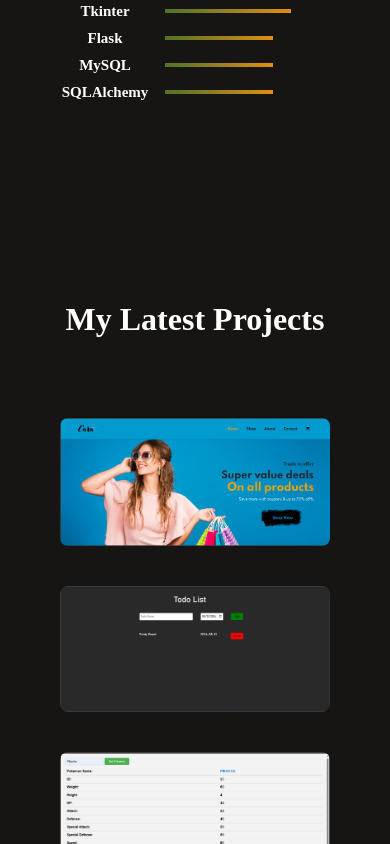
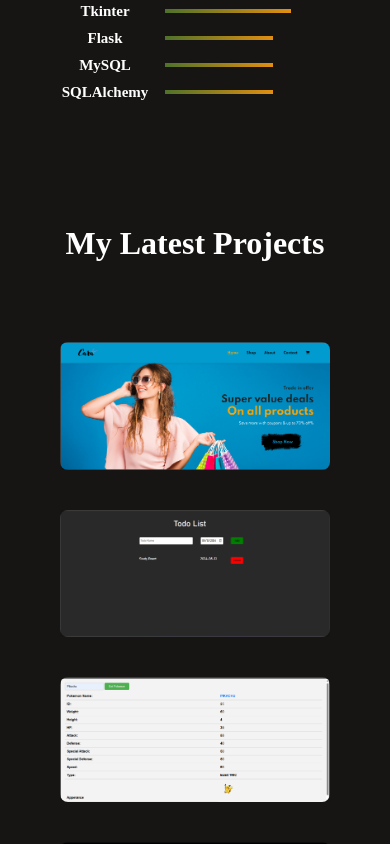
Before and after one commit to thinun/React-Portfolio, a React (Vite) app: page / in a window 390 px wide. Shown: the part 1860-2704 px from the top of the page. Built offline with nearby package versions, Linux system fonts and the light colour scheme.

Commit message:
projects buttons

```diff
--- a/src/Components/MyProjects/MyProjects.css
+++ b/src/Components/MyProjects/MyProjects.css
@@ -95,7 +95,7 @@
 /* Responsive Design */
 @media (max-width: 1024px) {
     .my-projects {
-        height: 140vh;
+        height: 50vh;
     }
 
     .projects-container {
@@ -103,13 +103,13 @@
     }
 }
 
+
 @media (max-width: 767px) {
     .projects-container {
         grid-template-columns: 1fr;
     }
 
     .my-projects {
-        margin-top: 250px;
-        height: auto;
+        height: 150vh;
     }
 }
```
